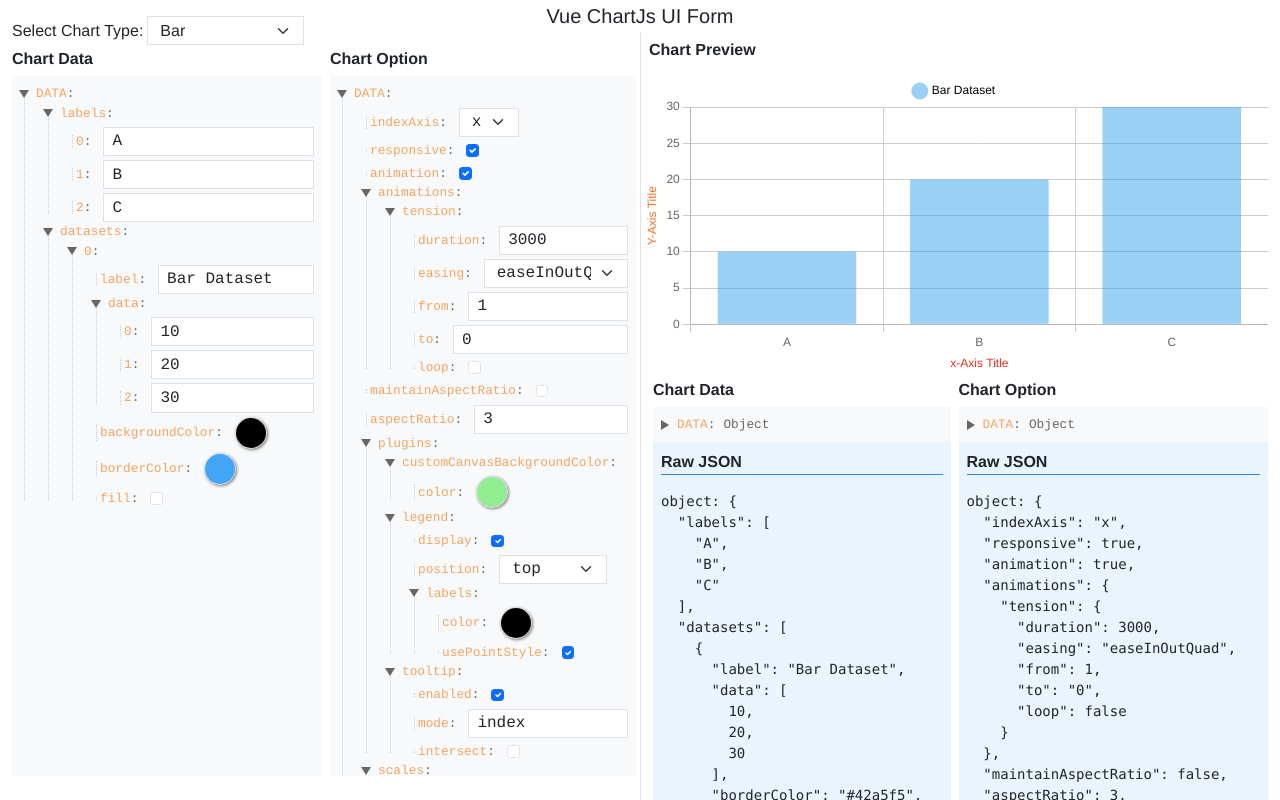
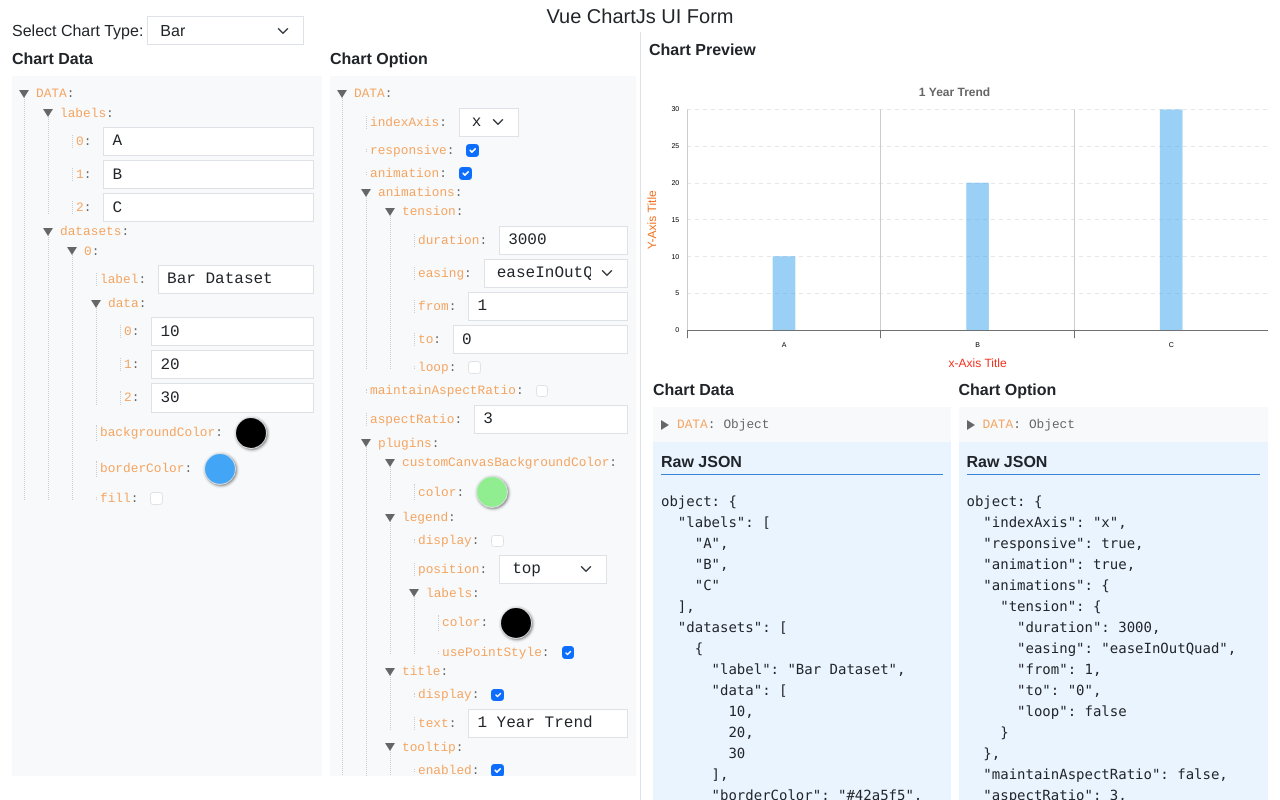
Before and after one commit to hemant-rao/vue-chartjs-ui-form, a Vue app: page / in a window 1280 px wide. Shown: the top 800 px of the page. Built offline with nearby package versions, Linux system fonts and the light colour scheme.

Commit message:
check unwanted emit form chartjs form

```diff
--- a/src/components/ChartJs.vue
+++ b/src/components/ChartJs.vue
@@ -170,17 +170,49 @@
             color: "#90ee90",
           },
           legend: {
-            display: true,
+            display: false, // Overridden by the second object
             position: "top",
             labels: {
               color: "#000000",
               usePointStyle: true,
             },
           },
+          title: {
+            display: true,
+            text: "1 Year Trend",
+          },
           tooltip: {
             enabled: true,
             mode: "index",
             intersect: false,
+            backgroundColor: "#ffffff",
+            borderColor: "#dee2e6",
+            borderWidth: 1,
+            bodyColor: "#000000",
+            yAlign: "center",
+            xAlign: "right",
+            padding: 5,
+            bodySpacing: 5,
+            displayColors: false,
+            callbacks: {},
+            titleFont: {
+              size: 8,
+            },
+            bodyFont: {
+              size: 8,
+            },
+            footerFont: {
+              size: 8,
+            },
+          },
+          datalabels: {
+            anchor: "end",
+            offset: -7,
+            align: "end",
+            color: "#3c0d48",
+            // formatter: function (value, context) {
+            //   return value > 0 ? value : "";
+            // },
           },
         },
         scales: {
@@ -195,6 +227,22 @@
               offset: true,
               display: true,
               color: "#cccccc",
+              drawTicks: true,
+              tickColor: "#707070",
+            },
+            ticks: {
+              color: "#000000",
+              font: { size: 7 },
+              minor: {
+                enabled: true,
+                display: "auto",
+                color: "#c0c0c0",
+                lineWidth: 0.5,
+              },
+            },
+            border: {
+              display: true,
+              color: "#707070",
             },
           },
           y: {
@@ -208,9 +256,24 @@
             grid: {
               display: true,
               color: "#cccccc",
+              tickBorderDash: [],
+              drawBorder: true,
+              lineWidth: 0.5,
+              drawTicks: false,
+            },
+            border: {
+              display: false,
+              dash: [4, 4],
+            },
+            ticks: {
+              color: "#000000",
+              display: true,
+              padding: 8,
+              font: { size: 7 },
             },
           },
         },
+        barThickness: 22,
       },
       chartOptionsClone: {
         indexAxis: "x",
@@ -232,17 +295,49 @@
             color: "#90ee90",
           },
           legend: {
-            display: true,
+            display: false, // Overridden by the second object
             position: "top",
             labels: {
               color: "#000000",
               usePointStyle: true,
             },
           },
+          title: {
+            display: true,
+            text: "1 Year Trend",
+          },
           tooltip: {
             enabled: true,
             mode: "index",
             intersect: false,
+            backgroundColor: "#ffffff",
+            borderColor: "#dee2e6",
+            borderWidth: 1,
+            bodyColor: "#000000",
+            yAlign: "center",
+            xAlign: "right",
+            padding: 5,
+            bodySpacing: 5,
+            displayColors: false,
+            callbacks: {},
+            titleFont: {
+              size: 8,
+            },
+            bodyFont: {
+              size: 8,
+            },
+            footerFont: {
+              size: 8,
+            },
+          },
+          datalabels: {
+            anchor: "end",
+            offset: -7,
+            align: "end",
+            color: "#3c0d48",
+            // formatter: function (value, context) {
+            //   return value > 0 ? value : "";
+            // },
           },
         },
         scales: {
@@ -257,6 +352,22 @@
               offset: true,
               display: true,
               color: "#cccccc",
+              drawTicks: true,
+              tickColor: "#707070",
+            },
+            ticks: {
+              color: "#000000",
+              font: { size: 7 },
+              minor: {
+                enabled: true,
+                display: "auto",
+                color: "#c0c0c0",
+                lineWidth: 0.5,
+              },
+            },
+            border: {
+              display: true,
+              color: "#707070",
             },
           },
           y: {
@@ -270,9 +381,24 @@
             grid: {
               display: true,
               color: "#cccccc",
+              tickBorderDash: [],
+              drawBorder: true,
+              lineWidth: 0.5,
+              drawTicks: false,
+            },
+            border: {
+              display: false,
+              dash: [4, 4],
+            },
+            ticks: {
+              color: "#000000",
+              display: true,
+              padding: 8,
+              font: { size: 7 },
             },
           },
         },
+        barThickness: 22,
       },
       chartKey: 0, // key for forcing re-render
       // Define Chart Data in the data object to make it dynamic
--- a/src/components/JsonFormComponent.vue
+++ b/src/components/JsonFormComponent.vue
@@ -45,7 +45,9 @@
             </option>
           </select>
         </template>
-        <template v-else-if="objectKey === 'position'">
+        <template
+          v-else-if="objectKey === 'position' || objectKey === 'xAlign'"
+        >
           <select
             :value="dataObject"
             @input="debouncedUpdate($event.target.value)"
@@ -53,6 +55,21 @@
           >
             <option
               v-for="option in ['top', 'right', 'bottom', 'left']"
+              :key="option"
+              :value="option"
+            >
+              {{ option }}
+            </option>
+          </select>
+        </template>
+        <template v-else-if="objectKey === 'yAlign'">
+          <select
+            :value="dataObject"
+            @input="debouncedUpdate($event.target.value)"
+            class="form-select"
+          >
+            <option
+              v-for="option in ['top', 'center', 'bottom']"
               :key="option"
               :value="option"
             >
@@ -116,7 +133,7 @@
           :expanded="expanded"
           :depth="depth"
           v-bind:currentDepth="currentDepth"
-          @update-data="updateChildData(key, $event)"
+          @update-data="debouncedUpdate(key, node, $event)"
         />
       </template>
     </div>
@@ -165,10 +182,12 @@
         "enabled",
         "intersect",
         "stacked",
-        "display",
         "offset",
         "beginAtZero",
         "fill",
+        "displayColors",
+        "drawTicks",
+        "drawBorder",
       ],
       inputColorList: ["color", "backgroundColor", "borderColor"],
       debounceTimeout: null, // Timeout for debounce
@@ -274,11 +293,15 @@
       this.open = !this.open;
     },
     updateData(value) {
+      console.log("-----dfasdf--updateData", value);
       this.$emit("update-data", value);
     },
     updateChildData(key, value) {
-      this.formData[key] = value;
-      this.$emit("update-data", this.formData);
+      console.log("-----dfasdf--child", key, "::", value);
+      if (this.formData[key] !== value) {
+        this.formData[key] = value;
+        this.$emit("update-data", this.formData);
+      }
     },
     debouncedUpdate(value) {
       clearTimeout(this.debounceTimeout); // Clear the previous timeout
```
